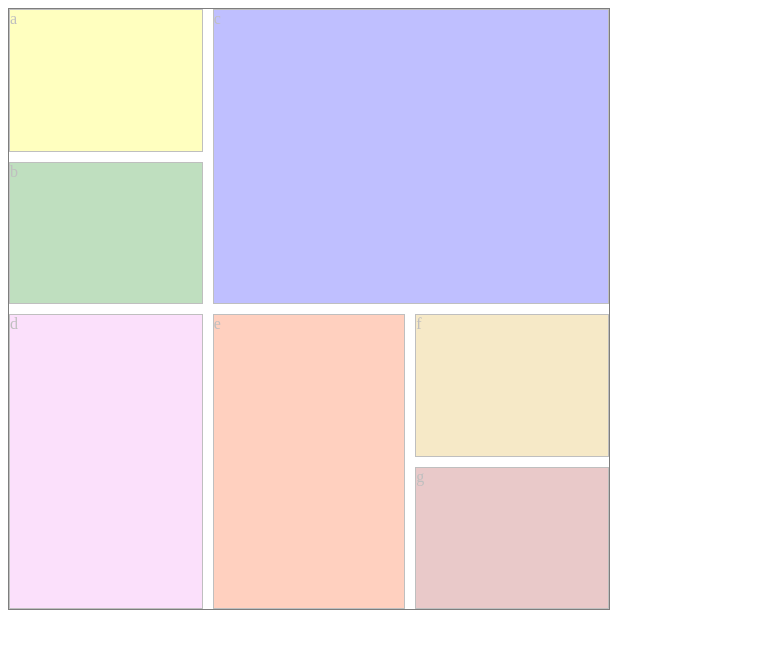
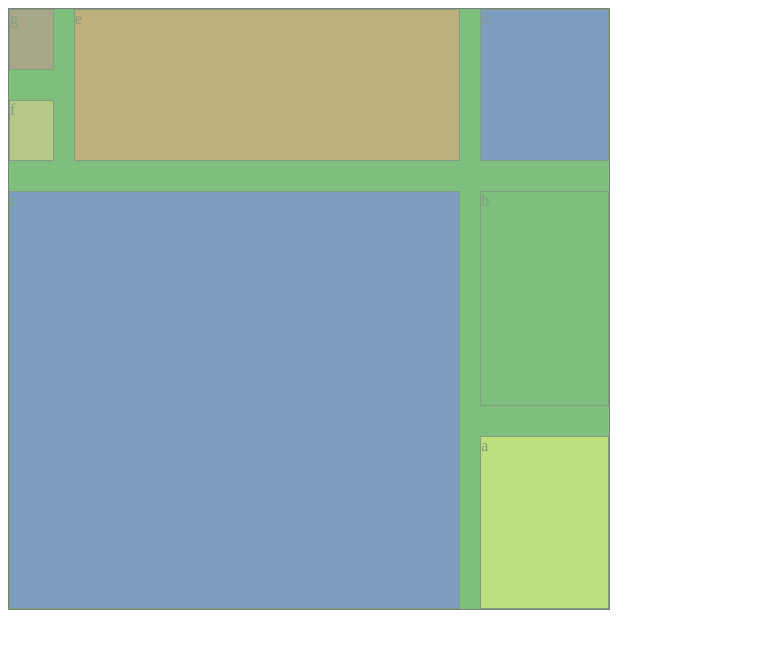
Before and after one commit to callejupa/CssGridLayout, a plain HTML site: page Painting-demo/index.html in a window 768 px wide. Drawn offline with Linux system fonts and the light colour scheme.

Commit message:
media querys and anothers grids

```diff
--- a/Painting-demo/css/painting.css
+++ b/Painting-demo/css/painting.css
@@ -45,3 +45,48 @@ div {
   grid-column: 3/4;
   background-color: brown;
 }
+
+@media (min-device-width: 750px) and (max-device-width: 950px)  {
+  .wrapper {
+    grid-template-rows: 0.12fr 0.12fr 0.42fr 0.34fr; /* 61px 61px 210px 170px */
+    grid-template-columns: 0.08fr 0.69fr 0.23fr; /* 42px 376px 124px*/
+    grid-gap: 30px 20px;
+    background-color: green;
+  }
+  .a {
+    grid-row: 4/5;
+    grid-column: 3/4;
+  }
+  .b {
+    grid-row: 3/4;
+    grid-column: 3/4;
+  }
+  .c {
+    grid-row: 3/5;
+    grid-column: 1/3;
+  }
+  .d {
+    grid-row: 1/3;
+    grid-column: 3/4;
+    background-color: blue;
+  }
+  .e {
+    grid-row: 1/3;
+    grid-column: 2/3;
+  }
+  .f {
+    grid-row: 2/3;
+    grid-column: 1/2;
+  }
+  .g {
+    grid-row: 1/2;
+    grid-column: 1/2;
+  }
+}
+
+@media (max-device-width: 749px)  {
+	.wrapper {
+	  display: block;
+	  background-color: orange;
+	}
+}
```
